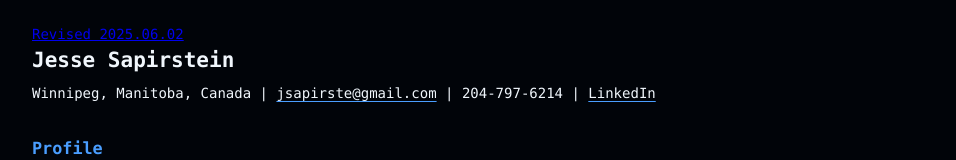
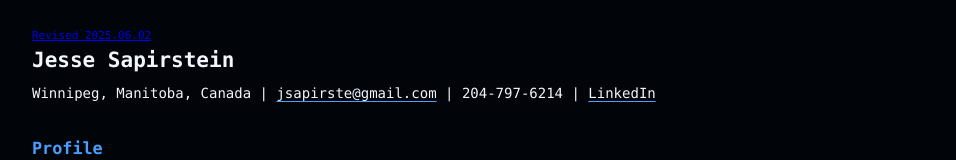
Before and after one commit to jsprstn/resume, a plain HTML site: page mfg/index.html in a window 1280 px wide. Shown: the top 160 px of the page, without its empty margins (158-1114 px from the left). Drawn offline with Linux system fonts and the light colour scheme.

Commit message:
Update style.css

```diff
--- a/mfg/style.css
+++ b/mfg/style.css
@@ -16,6 +16,10 @@
     padding: 1.5rem;
     max-width: 900px;
     margin: 0 auto;
+}
+
+.revision-link {;
+    font-size: 11px;
 }
 
 .resume-header {
```
